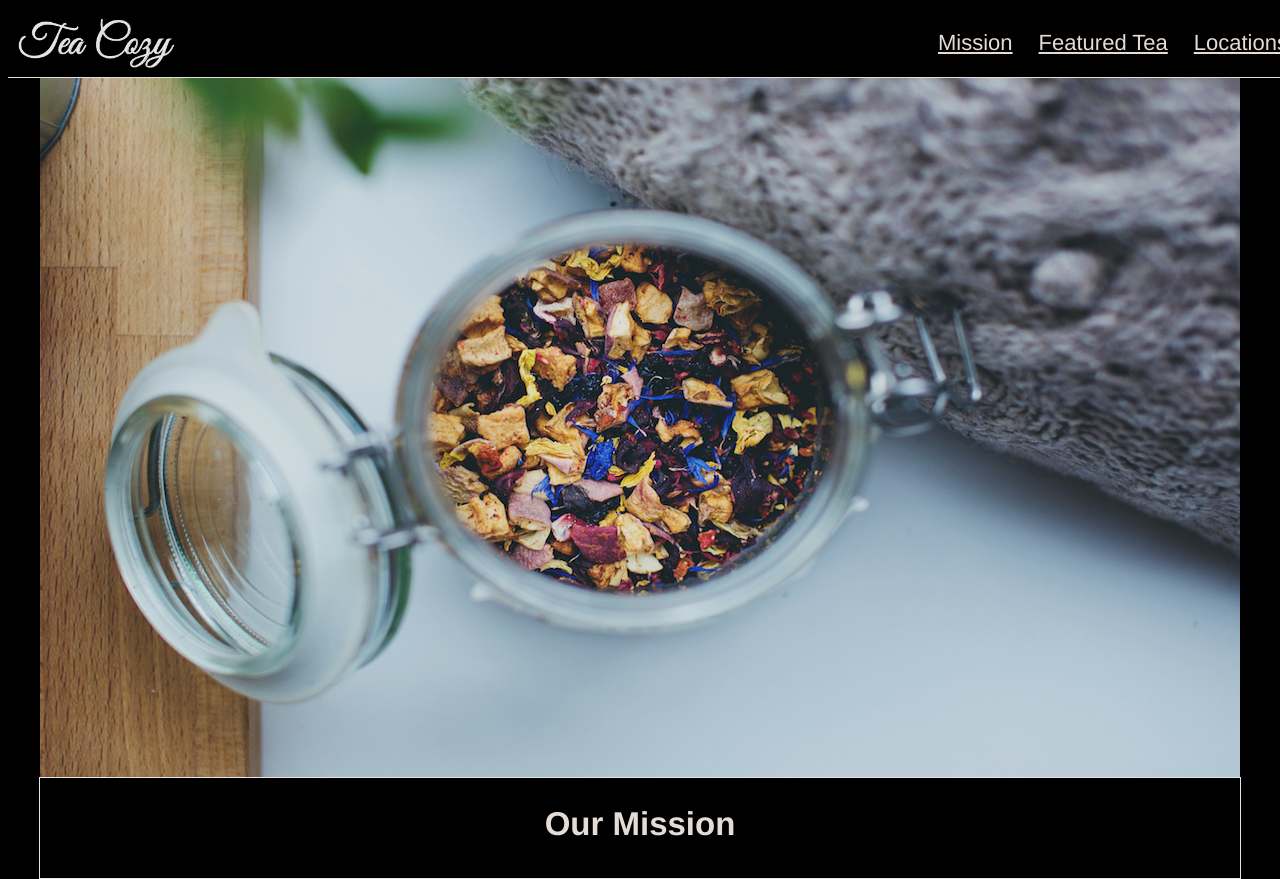
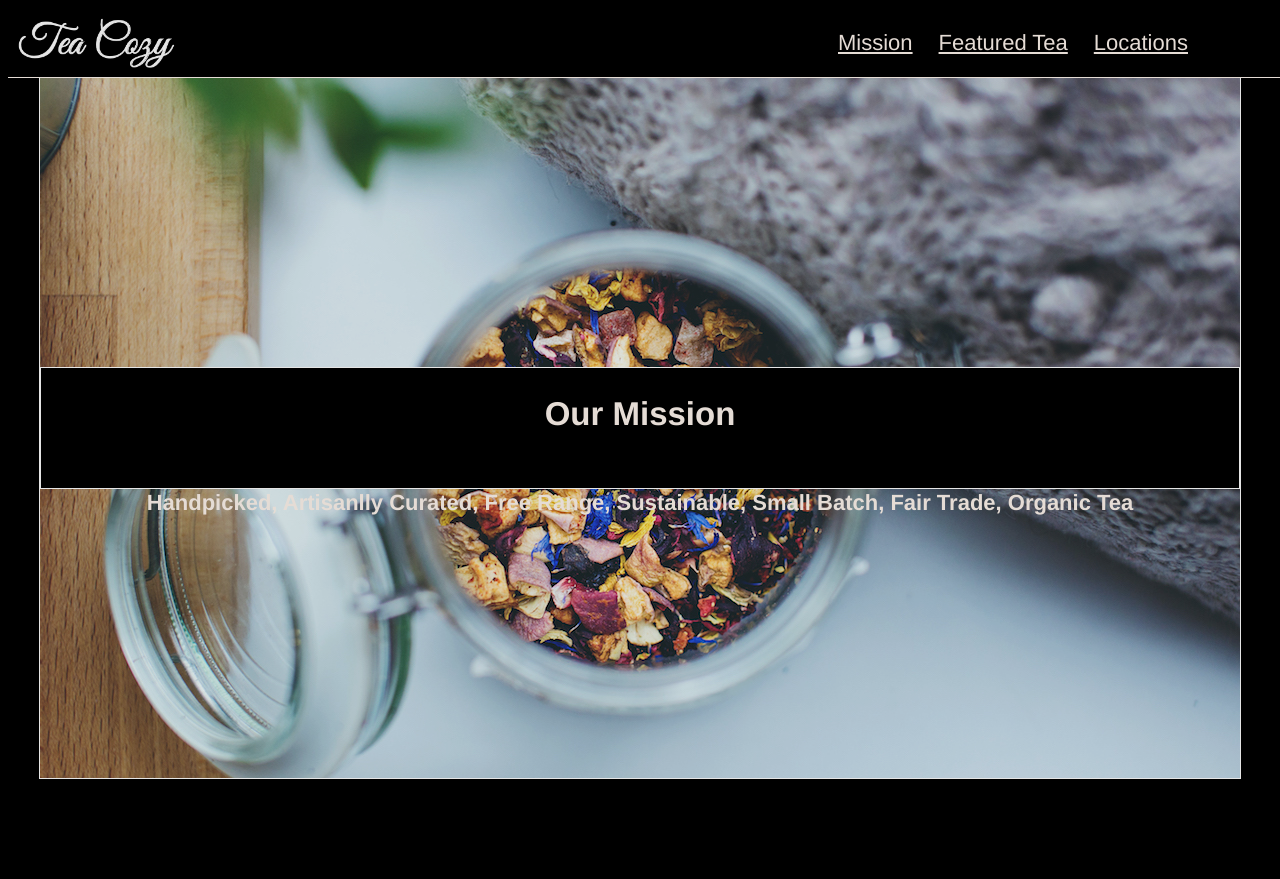
Before and after one commit to itstomdesign/Tea-Cozy, a plain HTML site: page index.html in a window 1280 px wide. Shown: the top 879 px of the page. Drawn offline with Linux system fonts and the light colour scheme.

Commit message:
{Current progress point, sought further advice on slack regarding h2 h4}

```diff
--- a/index.html
+++ b/index.html
@@ -22,14 +22,15 @@
 
 <!--Lead Image-->
 
+<div class="opener">
         <div class="lead-image">
-    <div class="image"><img src="./images/img-mission-background.jpg" alt="lead image"></div>
             <div class="banner">
                 <h2>Our Mission</h2>
                 <h4>Handpicked, Artisanlly Curated, Free Range, Sustainable, Small Batch, Fair Trade, Organic Tea</h4>
             </div>
         </div>
 </div>
+
 
 <!--Tea of the Month-->
 
--- a/style.css
+++ b/style.css
@@ -16,7 +16,7 @@ header {
     z-index: 5;
     height: 69px;
     border-bottom: 1px solid seashell;
-    width: 1300px;
+    width: 100%;
     justify-content: space-between;
     align-items: center;
     background-color: black;
@@ -35,7 +35,7 @@ header .navigation {
     height: 69px;
     align-items: center;
     justify-content: space-between;
-    padding-right: 20px;
+    padding-right: 100px;
 }
 
 .navigation a {
@@ -44,29 +44,36 @@ header .navigation {
 
 /* Lead Image */
 
+.opener {
+    display: flex;
+    padding-top: 69px;
+    height: 700px;
+    width: 100%;
+    justify-content: center;
+}
+
 .lead-image {
+    height: 700px;
+    width: 1200px;
     display: flex;
     align-items: center;
-    flex-direction: column;
+    justify-content: center;
+    background-image: url(./images/img-mission-background.jpg);
+    border: 1px solid white;
 }
 
-.lead-image .image {
-    display: flex;
-    height: 700px;
-    padding-top: 69px;
-    width: 1200px;
-    align-content: center;
-}
 
 .lead-image .banner {
     display: flex;
     background-color: black;
     flex-direction: column;
     text-align: center;
+    width: 1200px;
+    height: 120px;
+    margin: 0;
     border: 1px solid white;
-    width: 1200px;
-    height: 100px;
 }
+
 
 /* Tea of the Month */
 
```
Lines whose indentation alone changed are shown as unchanged.
